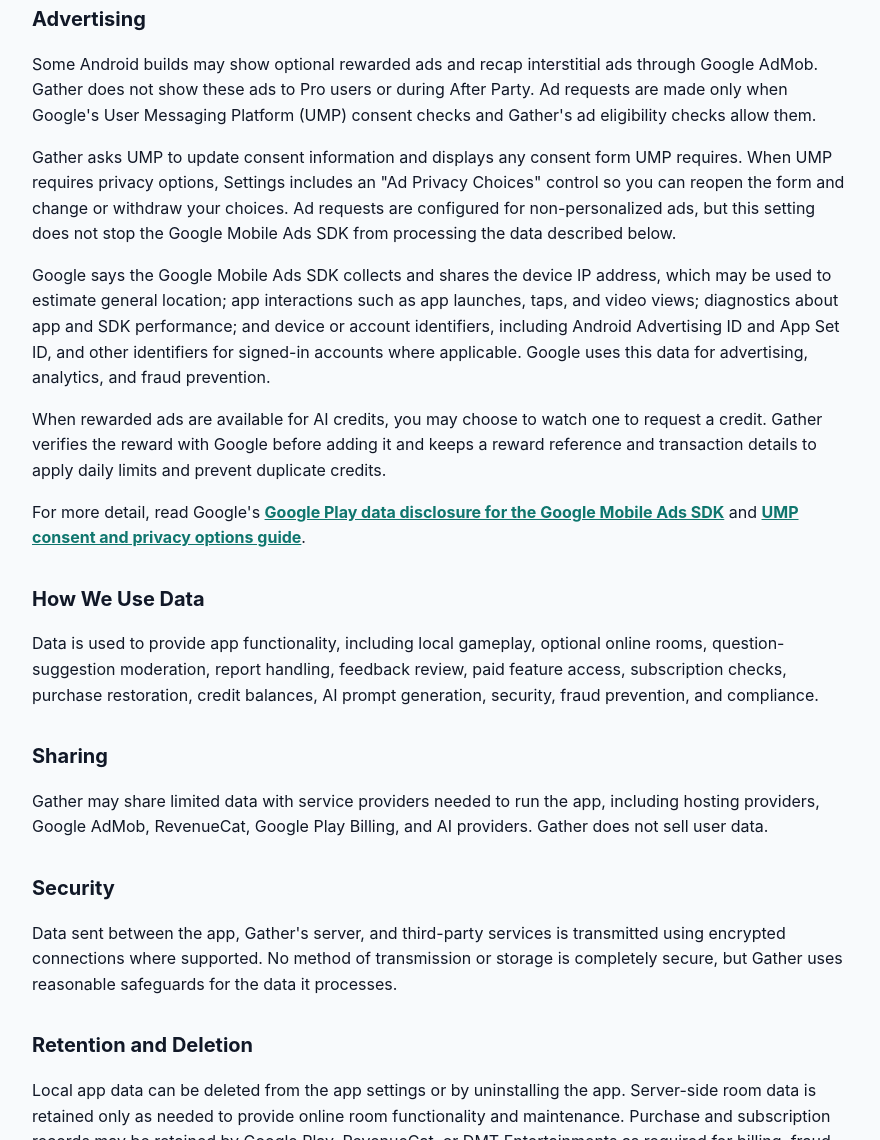
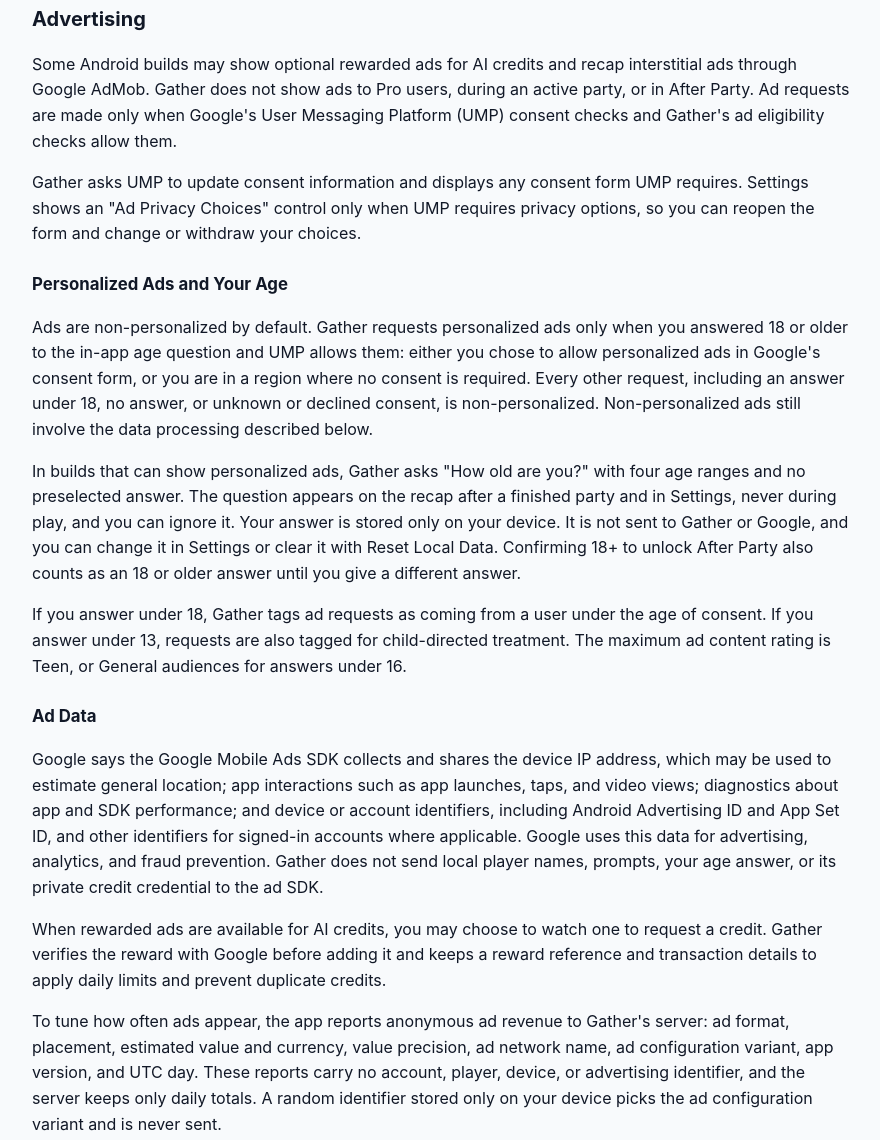
Before and after one commit to MaartenDMT/gather-pages, a plain HTML site: page privacy.html in a window 1280 px wide. Shown: the part 1566-2706 px from the top of the page, without its empty margins (198-1078 px from the left). Drawn offline with Linux system fonts and the light colour scheme.

Commit message:
Describe the 18+ ads personalization rule and local age answer
Personalized ads only for players who answer 18 or older where UMP consent allows them; everything else is non-personalized. Adds the neutral age question, under-age and child-directed tags, content rating, anonymous impression revenue reports, the on-device variant identifier, and limits Ad Privacy Choices to when UMP requires it.

```diff
--- a/privacy.html
+++ b/privacy.html
@@ -28,6 +28,10 @@
         margin-top: 32px;
         font-size: 1.25rem;
       }
+      h3 {
+        margin-top: 24px;
+        font-size: 1.05rem;
+      }
       a {
         color: #0f766e;
         font-weight: 700;
@@ -53,7 +57,7 @@
   <body>
     <main>
       <h1>Gather Privacy Policy</h1>
-      <p class="updated">Last updated: October 16, 2026</p>
+      <p class="updated">Last updated: October 19, 2026</p>
 
       <p>
         This Privacy Policy explains how DMT Entertainments handles information in Gather, a party game app for local and optional online play.
@@ -98,16 +102,32 @@
 
       <h2>Advertising</h2>
       <p>
-        Some Android builds may show optional rewarded ads and recap interstitial ads through Google AdMob. Gather does not show these ads to Pro users or during After Party. Ad requests are made only when Google's User Messaging Platform (UMP) consent checks and Gather's ad eligibility checks allow them.
+        Some Android builds may show optional rewarded ads for AI credits and recap interstitial ads through Google AdMob. Gather does not show ads to Pro users, during an active party, or in After Party. Ad requests are made only when Google's User Messaging Platform (UMP) consent checks and Gather's ad eligibility checks allow them.
       </p>
       <p>
-        Gather asks UMP to update consent information and displays any consent form UMP requires. When UMP requires privacy options, Settings includes an "Ad Privacy Choices" control so you can reopen the form and change or withdraw your choices. Ad requests are configured for non-personalized ads, but this setting does not stop the Google Mobile Ads SDK from processing the data described below.
+        Gather asks UMP to update consent information and displays any consent form UMP requires. Settings shows an "Ad Privacy Choices" control only when UMP requires privacy options, so you can reopen the form and change or withdraw your choices.
+      </p>
+
+      <h3>Personalized Ads and Your Age</h3>
+      <p>
+        Ads are non-personalized by default. Gather requests personalized ads only when you answered 18 or older to the in-app age question and UMP allows them: either you chose to allow personalized ads in Google's consent form, or you are in a region where no consent is required. Every other request, including an answer under 18, no answer, or unknown or declined consent, is non-personalized. Non-personalized ads still involve the data processing described below.
       </p>
       <p>
-        Google says the Google Mobile Ads SDK collects and shares the device IP address, which may be used to estimate general location; app interactions such as app launches, taps, and video views; diagnostics about app and SDK performance; and device or account identifiers, including Android Advertising ID and App Set ID, and other identifiers for signed-in accounts where applicable. Google uses this data for advertising, analytics, and fraud prevention.
+        In builds that can show personalized ads, Gather asks "How old are you?" with four age ranges and no preselected answer. The question appears on the recap after a finished party and in Settings, never during play, and you can ignore it. Your answer is stored only on your device. It is not sent to Gather or Google, and you can change it in Settings or clear it with Reset Local Data. Confirming 18+ to unlock After Party also counts as an 18 or older answer until you give a different answer.
+      </p>
+      <p>
+        If you answer under 18, Gather tags ad requests as coming from a user under the age of consent. If you answer under 13, requests are also tagged for child-directed treatment. The maximum ad content rating is Teen, or General audiences for answers under 16.
+      </p>
+
+      <h3>Ad Data</h3>
+      <p>
+        Google says the Google Mobile Ads SDK collects and shares the device IP address, which may be used to estimate general location; app interactions such as app launches, taps, and video views; diagnostics about app and SDK performance; and device or account identifiers, including Android Advertising ID and App Set ID, and other identifiers for signed-in accounts where applicable. Google uses this data for advertising, analytics, and fraud prevention. Gather does not send local player names, prompts, your age answer, or its private credit credential to the ad SDK.
       </p>
       <p>
         When rewarded ads are available for AI credits, you may choose to watch one to request a credit. Gather verifies the reward with Google before adding it and keeps a reward reference and transaction details to apply daily limits and prevent duplicate credits.
+      </p>
+      <p>
+        To tune how often ads appear, the app reports anonymous ad revenue to Gather's server: ad format, placement, estimated value and currency, value precision, ad network name, ad configuration variant, app version, and UTC day. These reports carry no account, player, device, or advertising identifier, and the server keeps only daily totals. A random identifier stored only on your device picks the ad configuration variant and is never sent.
       </p>
       <p>
         For more detail, read Google's <a href="https://developers.google.com/admob/android/privacy/play-data-disclosure">Google Play data disclosure for the Google Mobile Ads SDK</a> and <a href="https://developers.google.com/admob/android/privacy">UMP consent and privacy options guide</a>.
@@ -120,7 +140,7 @@
 
       <h2>Sharing</h2>
       <p>
-        Gather may share limited data with service providers needed to run the app, including hosting providers, Google AdMob, RevenueCat, Google Play Billing, and AI providers. Gather does not sell user data.
+        Gather may share limited data with service providers needed to run the app, including hosting providers, Google AdMob, RevenueCat, Google Play Billing, and AI providers. Gather does not sell personal data.
       </p>
 
       <h2>Security</h2>
```
